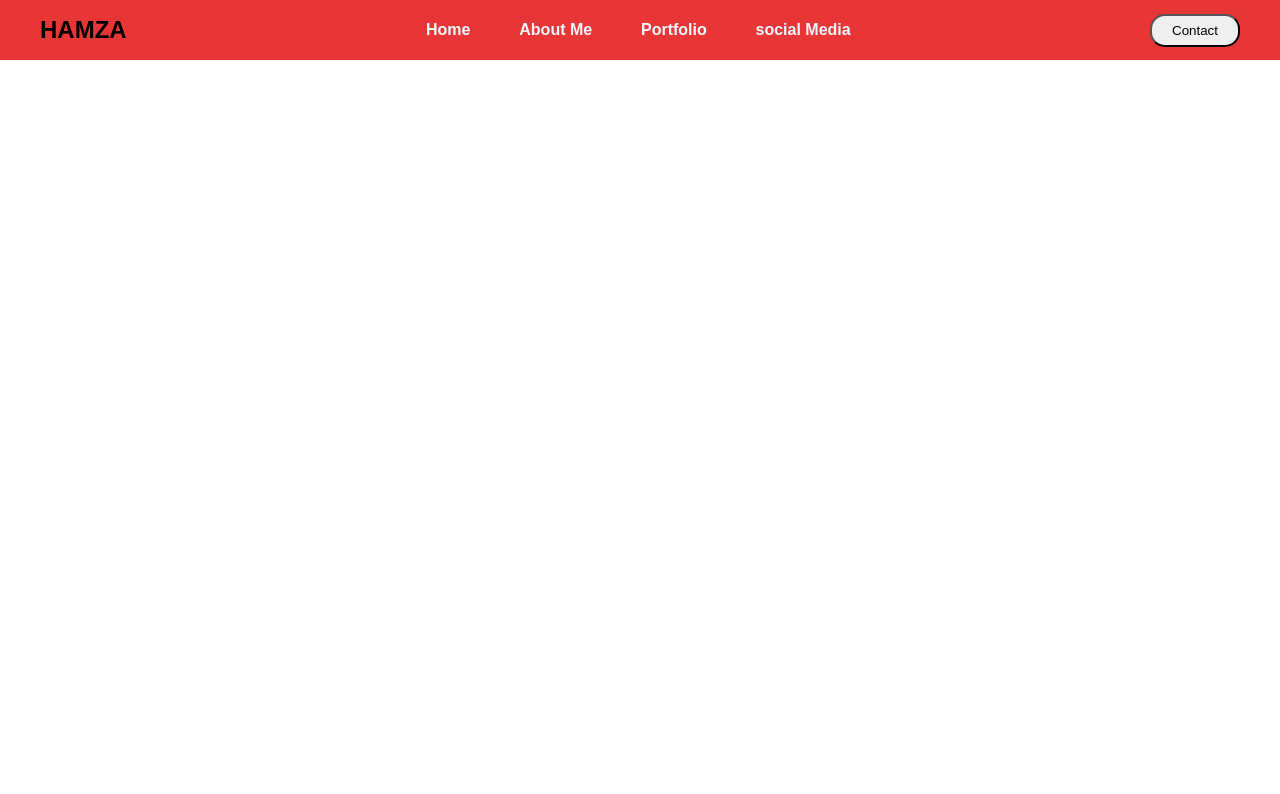
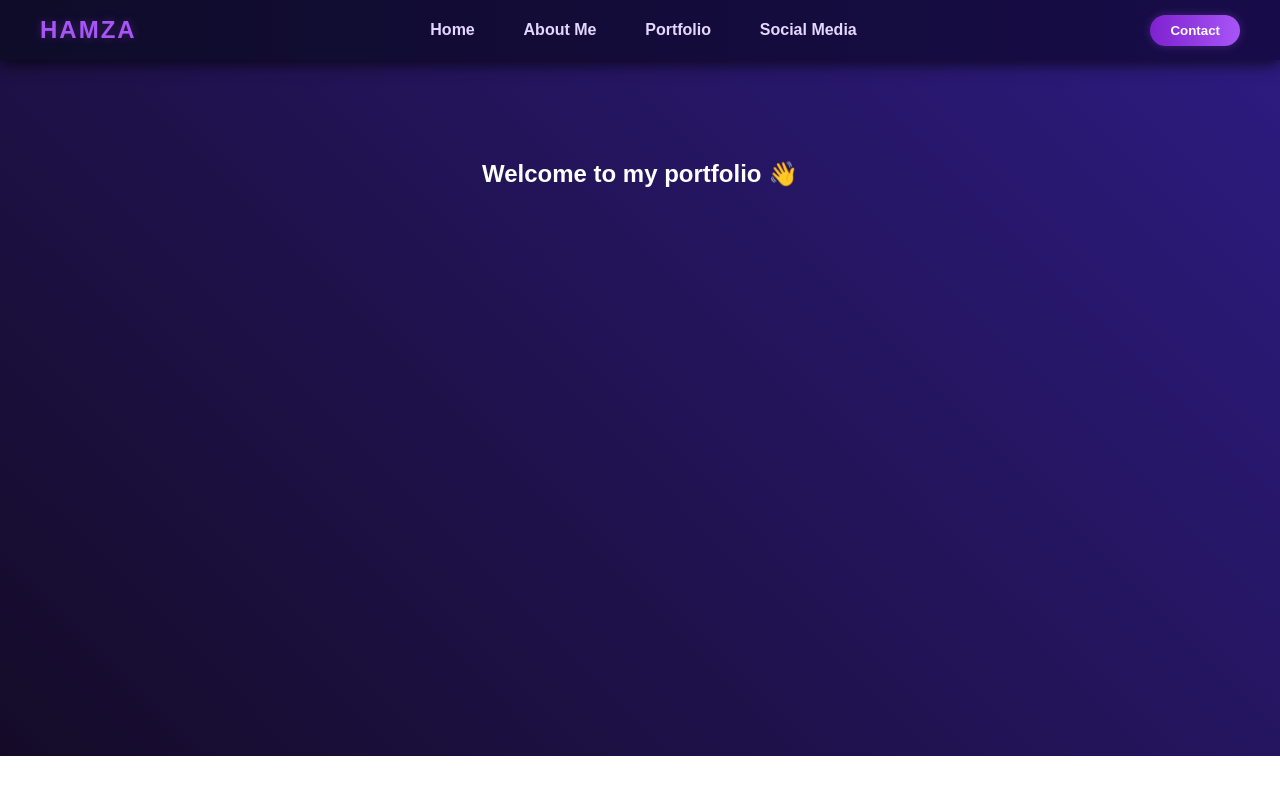
Before and after one commit to MezahdiHamza/portfolio-website, a plain HTML site: page website/index.html in a window 1280 px wide. Drawn offline with Linux system fonts and the light colour scheme.

Commit message:
few changes

```diff
--- a/website/index.html
+++ b/website/index.html
@@ -12,26 +12,28 @@
       <div id="logo">
         <h2>HAMZA</h2>
       </div>
+
       <div id="menu">
         <ul>
           <li><a href="#">Home</a></li>
           <li><a href="#">About Me</a></li>
           <li><a href="#">Portfolio</a></li>
-                    <li><a href="#">social Media</a></li>
+          <li><a href="#">Social Media</a></li>
         </ul>
       </div>
+
       <div>
         <button>Contact</button>
       </div>
     </div>
   </header>
+
   <main>
-
+    <section>
+      <h1 style="color: white; text-align: center; padding-top: 100px;">
+        Welcome to my portfolio 👋
+      </h1>
+    </section>
   </main>
-
-
-
-
-    <script src="script.js"></script>
 </body>
 </html>
--- a/website/style.css
+++ b/website/style.css
@@ -1,39 +1,131 @@
-*{
+/* Global reset */
+* {
   box-sizing: border-box;
   font-family: Arial, Helvetica, sans-serif;
   margin: 0;
   padding: 0;
 }
 
-#navbar{
+/* Navbar */
+#navbar {
+  position: fixed;
+  top: 0;
+  left: 0;
+  width: 100%;
   height: 60px;
-    background-color: rgb(232, 53, 53);
+  background-color: rgb(28, 16, 73);
   display: flex;
   justify-content: space-between;
   align-items: center;
-    padding-right: 40px;
-    padding-left: 40px;
+  padding: 0 40px;
+  z-index: 1000;
+
+  /* ✅ Shadow under navbar */
+  box-shadow: 0 4px 10px rgba(0, 0, 0, 0.6);
+
 }
 
-ul{
+/* Logo */
+#logo {
+  color: aqua;
+  text-shadow: 1px 1px 1px hsl(180, 100%, 60%);
+}
+
+/* Navigation menu */
+ul {
   display: flex;
   gap: 1.8rem;
 }
 
-li{
-    text-decoration: none;
+li {
+  list-style: none;
   font-weight: 600;
-    list-style: none;
   padding: 20px 10px;
-
 }
 
-li a{
+li a {
   text-decoration: none;
   color: aliceblue;
 }
 
+/* Button */
 button {
   padding: 7px 20px;
   border-radius: 15px;
+  font-weight: 600;
+  cursor: pointer;
 }
+
+/* Main content */
+main {
+  margin-top: 60px; /* Prevent content hiding under navbar */
+  background: linear-gradient(to bottom, #2d1b7f, #720788);
+  height: 87vh;
+}
+
+#navbar {
+  background-color: #130b25; /* deep purple-black */
+  box-shadow: 0 4px 15px rgba(0, 0, 0, 0.6);
+}
+#navbar a {
+  color: #e4d7ff;
+}
+
+#navbar {
+  background: linear-gradient(to right, #0f0c29, #170c49);
+  box-shadow: 0 4px 15px rgba(0, 0, 0, 0.7);
+}
+#logo h2 {
+  color: #a855f7; /* soft elegant purple */
+  text-shadow: 0 0 10px rgba(168, 85, 247, 0.3);
+  letter-spacing: 2px;
+}
+button {
+  background: linear-gradient(to right, #7e22ce, #a855f7);
+  color: white;
+  border: none;
+  border-radius: 20px;
+  padding: 8px 20px;
+  font-weight: 600;
+  cursor: pointer;
+  transition: all 0.3s ease;
+  box-shadow: 0 0 10px rgba(168, 85, 247, 0.3);
+}
+
+button:hover {
+  transform: scale(1.05);
+  box-shadow: 0 0 20px rgba(168, 85, 247, 0.6);
+}
+/* Menu links */
+li a {
+  text-decoration: none;
+  color: #eae2ff; /* light lavender-white for contrast */
+  position: relative;
+  transition: color 0.3s ease;
+}
+
+/* Hover effect: color change + underline glow */
+li a:hover {
+  color: #a855f7; /* soft purple highlight */
+}
+
+/* Optional: underline effect on hover */
+li a::after {
+  content: '';
+  position: absolute;
+  width: 0%;
+  height: 2px;
+  bottom: 0;
+  left: 0;
+  background: #a855f7;
+  transition: width 0.3s ease;
+}
+
+li a:hover::after {
+  width: 100%;
+}
+main {
+  margin-top: 60px;
+  background: linear-gradient(45deg, #150b28, #2d1b7f);
+  height: 87vh;
+}
```
Lines whose indentation alone changed are shown as unchanged.
